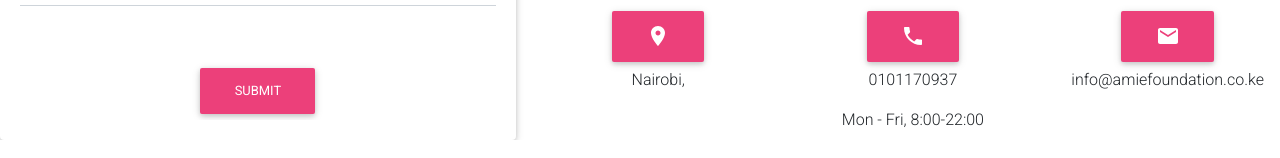
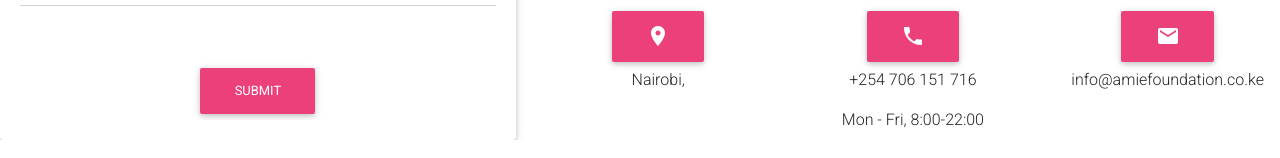
Before and after one commit to Diana-nyamai/CharityFundWebsite, a React (Create React App) app: page /ContactPage in a window 1280 px wide. Shown: the part 1267-1425 px from the top of the page. Built offline with nearby package versions, Linux system fonts and the light colour scheme.

Commit message:
contactus update

```diff
--- a/src/Pages/contactpage/ContactUs.js
+++ b/src/Pages/contactpage/ContactUs.js
@@ -80,7 +80,7 @@ export class ContactUs extends Component {
               <MDBBtn tag="a" floating color="pink" className="accent-1">
                 <PhoneIcon />
               </MDBBtn>
-              <p>0101170937</p>
+              <p>+254 706 151 716</p>
               <p className="mb-md-0">Mon - Fri, 8:00-22:00</p>
             </MDBCol>
             <MDBCol md="4">
```
Also changed, not shown: 1 other file (tests, documents, lock files or other folders).
